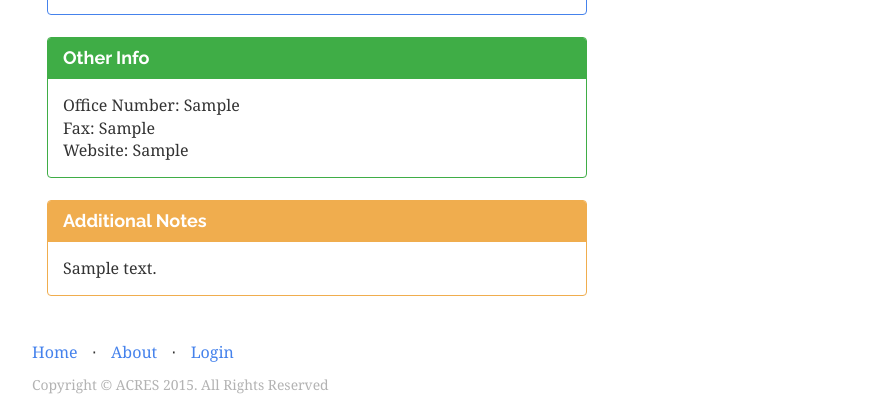
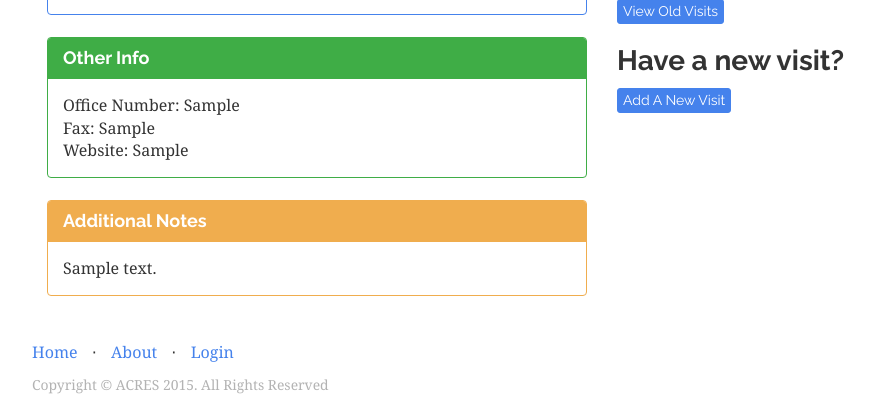
Before and after one commit to Juntian-T/ACRES, a Django app: page /FarmInfo/1/ in a window 1280 px wide. Shown: the part 640-1046 px from the top of the page, without its empty margins (38-912 px from the left). Run offline with Django 3.2, Linux system fonts and the light colour scheme; tables that the repository leaves empty hold one stand-in row (values such as "Sample post"); parts of the project's set-up code (start-up, migrations or seed data) failed here and were passed over; some libraries are stand-ins or nearby versions.

Commit message:
Add viewVisit and addVisit links to farm detail page

```diff
--- a/FarmInfo/templates/FarmInfo/addCrop.html
+++ b/FarmInfo/templates/FarmInfo/addCrop.html
@@ -28,8 +28,6 @@
               <li><a href="{% url 'addFarm' %}">Add a New Farm</a></li>
               <li class="divider"></li>
               <li><a href="{% url 'addCrop' %}">Add a New Crop</a></li>
-              <li class="divider"></li>
-              <li><a href="#">Add a New Pending Action</a></li>
             </ul>
           </li>
         </ul>
--- a/FarmInfo/templates/FarmInfo/addFarm.html
+++ b/FarmInfo/templates/FarmInfo/addFarm.html
@@ -28,8 +28,6 @@
 	            <li><a href="{% url 'addFarm' %}">Add a New Farm</a></li>
 	            <li class="divider"></li>
 	            <li><a href="{% url 'addCrop' %}">Add a New Crop</a></li>
-	            <li class="divider"></li>
-	            <li><a href="#">Add a New Pending Action</a></li>
 	          </ul>
 	        </li>
 	      </ul>
--- a/FarmInfo/templates/FarmInfo/addVisit.html
+++ b/FarmInfo/templates/FarmInfo/addVisit.html
@@ -28,8 +28,6 @@
 	            <li><a href="{% url 'addFarm' %}">Add a New Farm</a></li>
 	            <li class="divider"></li>
 	            <li><a href="{% url 'addCrop' %}">Add a New Crop</a></li>
-	            <li class="divider"></li>
-	            <li><a href="#">Add a New Pending Action</a></li>
 	          </ul>
 	        </li>
 	      </ul>
--- a/FarmInfo/templates/FarmInfo/detail.html
+++ b/FarmInfo/templates/FarmInfo/detail.html
@@ -30,8 +30,6 @@
               <li><a href="{% url 'addFarm' %}">Add a New Farm</a></li>
               <li class="divider"></li>
               <li><a href="{% url 'addCrop' %}">Add a New Crop</a></li>
-              <li class="divider"></li>
-              <li><a href="#">Add a New Pending Action</a></li>
             </ul>
           </li>
         </ul>
@@ -149,6 +147,17 @@
     </div>
     {% endif%}
   </div>
+
+  <div class="col-lg-6">
+    <h3>View old visits?</h3>
+      <a href="{% url 'viewVisits' farm.id %}" class="btn btn-primary btn-xs">View Old Visits</a>
+    </div>
+
+
+  <div class="col-lg-6">
+    <h3>Have a new visit?</h3>
+      <a href="{% url 'addVisit' farm.id %}" class="btn btn-primary btn-xs">Add A New Visit</a>
+    </div>
   </div>
 
   <br>
--- a/FarmInfo/templates/FarmInfo/index.html
+++ b/FarmInfo/templates/FarmInfo/index.html
@@ -30,8 +30,6 @@
             <li><a href="{% url 'addFarm' %}">Add a New Farm</a></li>
             <li class="divider"></li>
             <li><a href="{% url 'addCrop' %}">Add a New Crop</a></li>
-            <li class="divider"></li>
-            <li><a href="#">Add a New Pending Action</a></li>
           </ul>
         </li>
       </ul>
--- a/FarmInfo/templates/FarmInfo/viewVisits.html
+++ b/FarmInfo/templates/FarmInfo/viewVisits.html
@@ -28,8 +28,6 @@
 	            <li><a href="{% url 'addFarm' %}">Add a New Farm</a></li>
 	            <li class="divider"></li>
 	            <li><a href="{% url 'addCrop' %}">Add a New Crop</a></li>
-	            <li class="divider"></li>
-	            <li><a href="#">Add a New Pending Action</a></li>
 	          </ul>
 	        </li>
 	      </ul>
--- a/FarmInfo/templates/FarmInfo/visitDetail.html
+++ b/FarmInfo/templates/FarmInfo/visitDetail.html
@@ -29,8 +29,6 @@
               <li><a href="{% url 'addFarm' %}">Add a New Farm</a></li>
               <li class="divider"></li>
               <li><a href="{% url 'addCrop' %}">Add a New Crop</a></li>
-              <li class="divider"></li>
-              <li><a href="#">Add a New Pending Action</a></li>
             </ul>
           </li>
         </ul>
```
